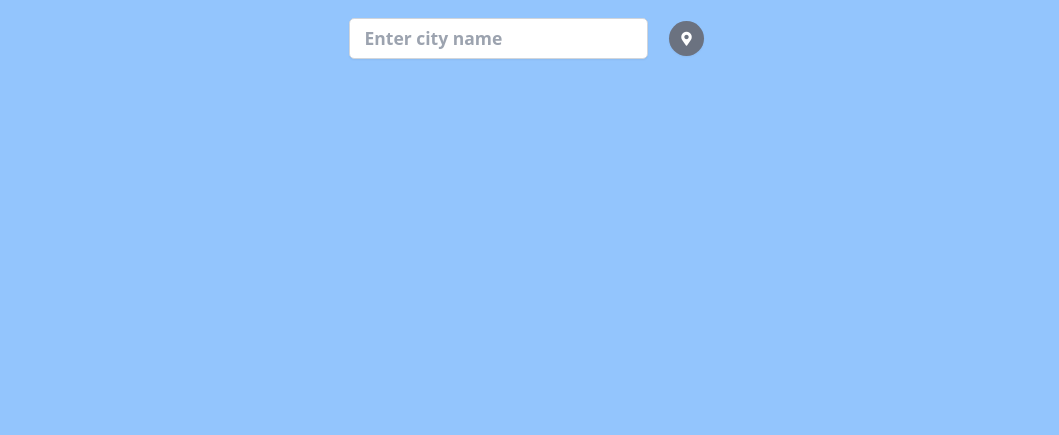
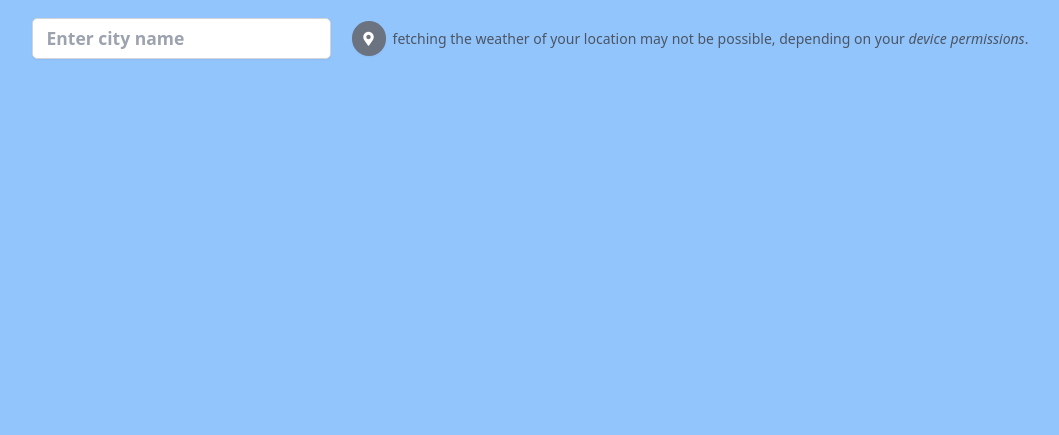
Before and after one commit to thebasilugo/weatherit, a plain HTML site: page index.html in a window 1280 px wide. Shown: the part 365-800 px from the top of the page, without its empty margins (110-1169 px from the left). Drawn offline with nearby package versions, Linux system fonts and the light colour scheme.

Commit message:
add hint for users (geo device permissions)

```diff
--- a/index.html
+++ b/index.html
@@ -45,7 +45,7 @@
         height: 100px;
       }
 
-      em {
+      em.weather-info {
         font-weight: 700;
         text-transform: capitalize;
       }
@@ -98,6 +98,10 @@
             ></i>
           </button>
         </div>
+        <span class="hint text-gray-600"
+          >fetching the weather of your location may not be possible, depending
+          on your <em>device permissions</em>.</span
+        >
       </div>
     </div>
     <div class="p-4">
```
